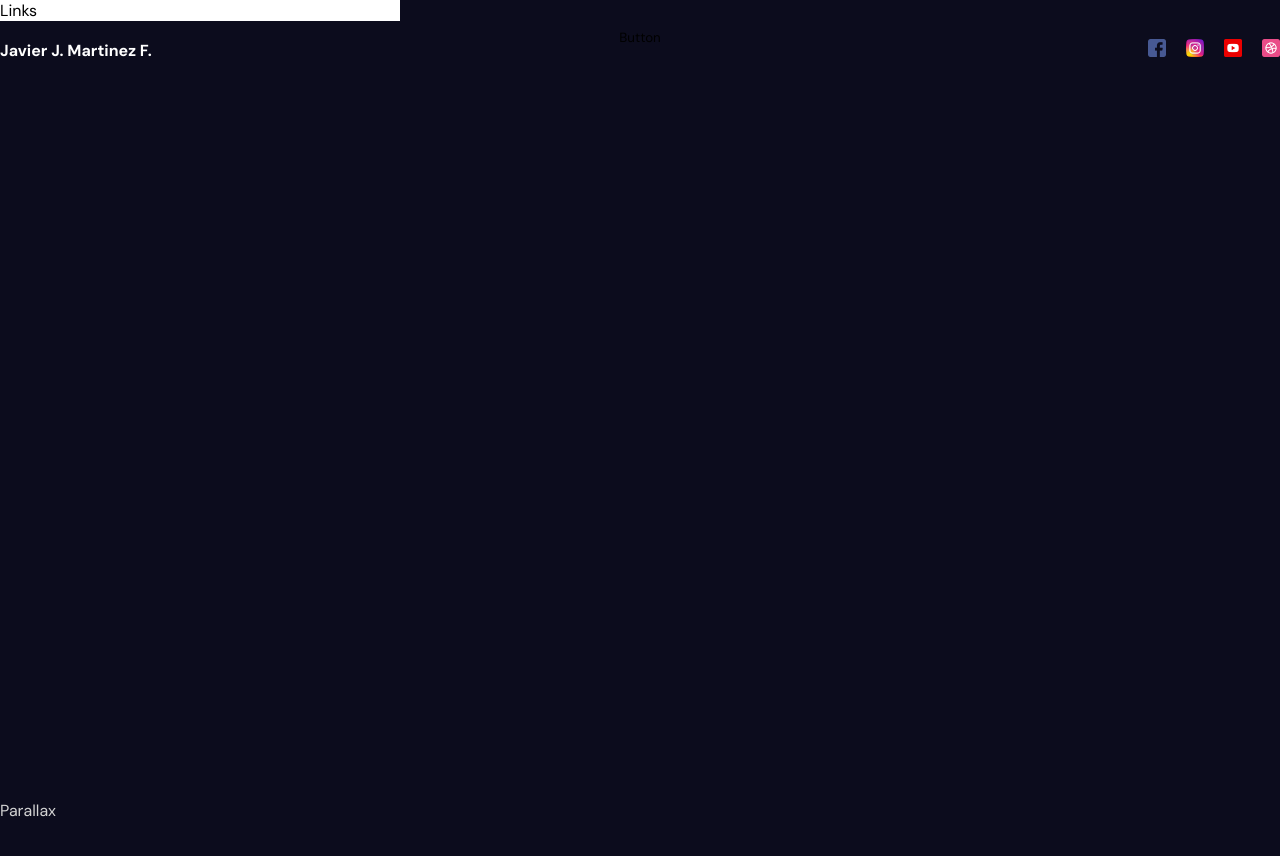
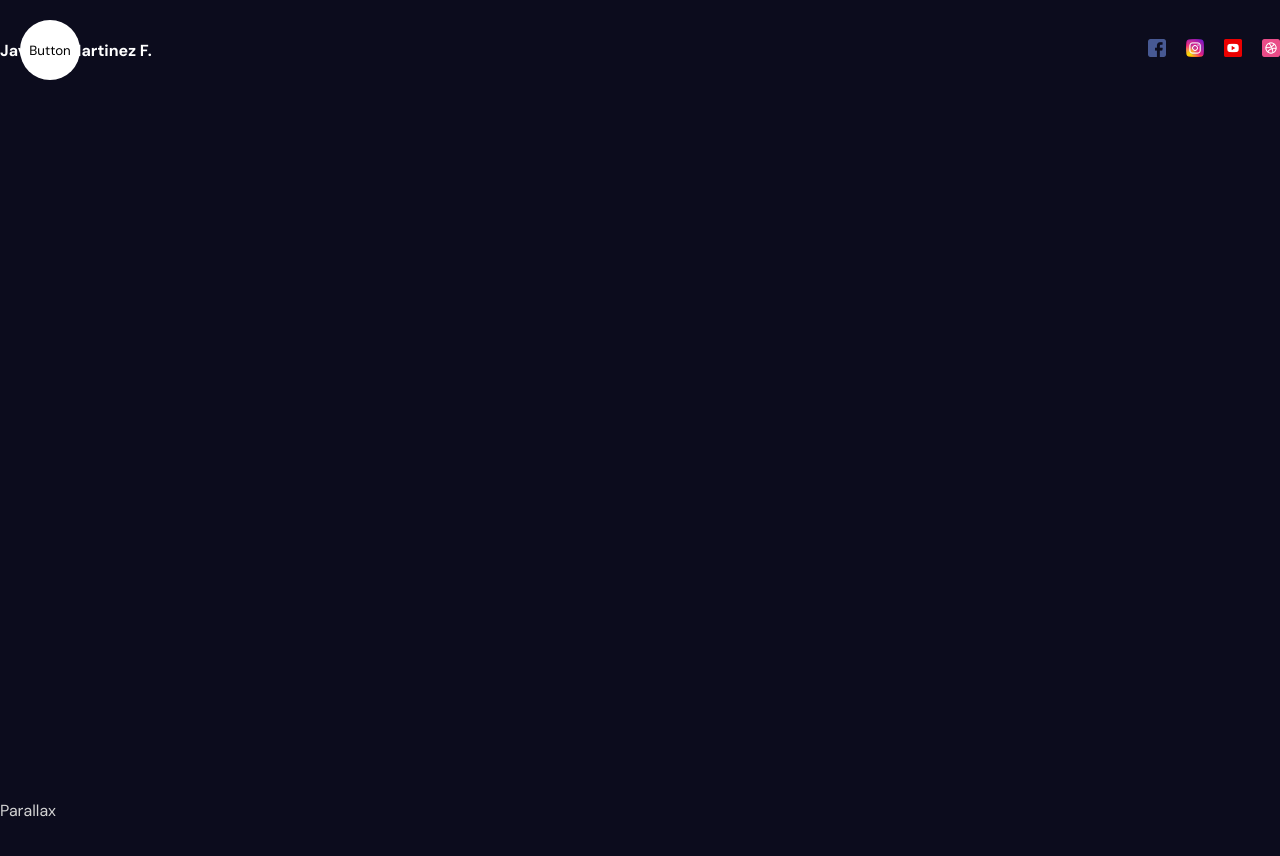
Before and after one commit to jlcarrascof/Animated-Portfolio, a React (Vite) app: page / in a window 1280 px wide. Shown: the top 856 px of the page. Built offline with nearby package versions, Linux system fonts and the light colour scheme.

Commit message:
Adds animations and open state to Sidebar and ToggleButton

```diff
--- a/src/components/Sidebar/Sidebar.jsx
+++ b/src/components/Sidebar/Sidebar.jsx
@@ -1,15 +1,39 @@
 import Links from "./links/Links";
 import "./sidebar.scss";
 import ToggleButton from "./toggleButton/ToggleButton";
+import { useState } from "react";
+import { motion } from "framer-motion";
 
 const Sidebar = () => {
+
+  const [open, setOpen] = useState(false);
+
+  const variants = {
+    open: {
+      clipPath: "circle(1200px at 50px 50px)",
+      transition: {
+        type: "spring",
+        stiffness: 20
+      }
+    },
+    closed:{
+      clipPath: "circle(30px at 50px 50px)",
+      transition: {
+        delay: 0.5,
+        type: "spring",
+        stiffness: 400,
+        damping: 40
+      }
+    }
+  };
+
   return (
-    <div className="sidebar">
-        <div className="bg">
+    <motion.div className="sidebar" animate={ open ? "open" : "closed" }>
+        <motion.div className="bg" variants={variants} >
             <Links />
-        </div>
-        <ToggleButton />
-    </div>
+        </motion.div>
+        <ToggleButton setOpen={setOpen} />
+    </motion.div>
   );
 };
 
--- a/src/components/Sidebar/sidebar.scss
+++ b/src/components/Sidebar/sidebar.scss
@@ -12,6 +12,7 @@
         position: fixed;
         top: 0;
         left: 0;
+        bottom: 0;
         width: 400px;
         background: white;
 
@@ -41,9 +42,10 @@
         border-radius: 50%;
         position: fixed;
         top: 25px;
-        height: 25px;
+        left: 25px;
         background-color: transparent;
         border: none;
+        cursor: pointer;
 
     }
 }
--- a/src/components/Sidebar/toggleButton/ToggleButton.jsx
+++ b/src/components/Sidebar/toggleButton/ToggleButton.jsx
@@ -1,8 +1,8 @@
 
 
-const ToggleButton = () => {
+const ToggleButton = ({setOpen}) => {
   return (
-    <button>
+    <button onClick={() => setOpen((prev) => !prev)}>
         Button
     </button>
   )
```
